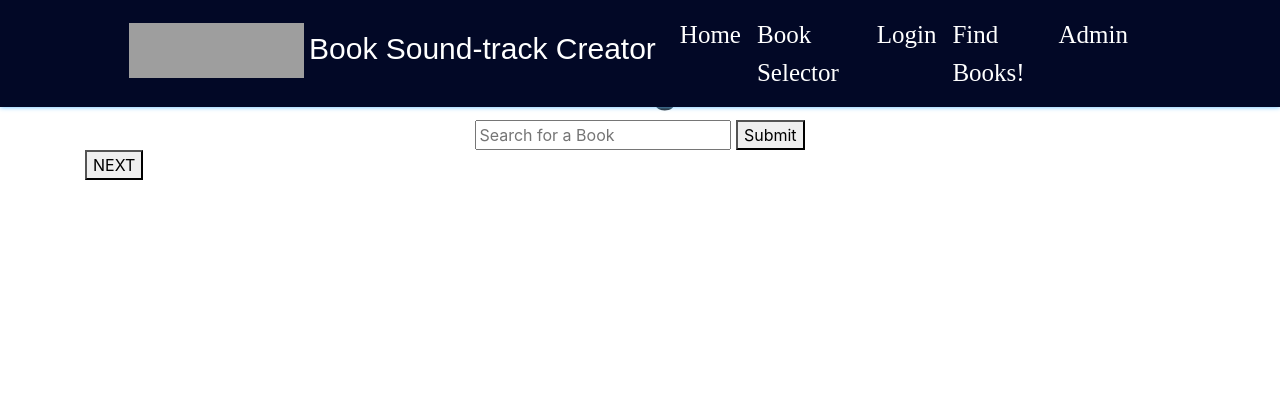
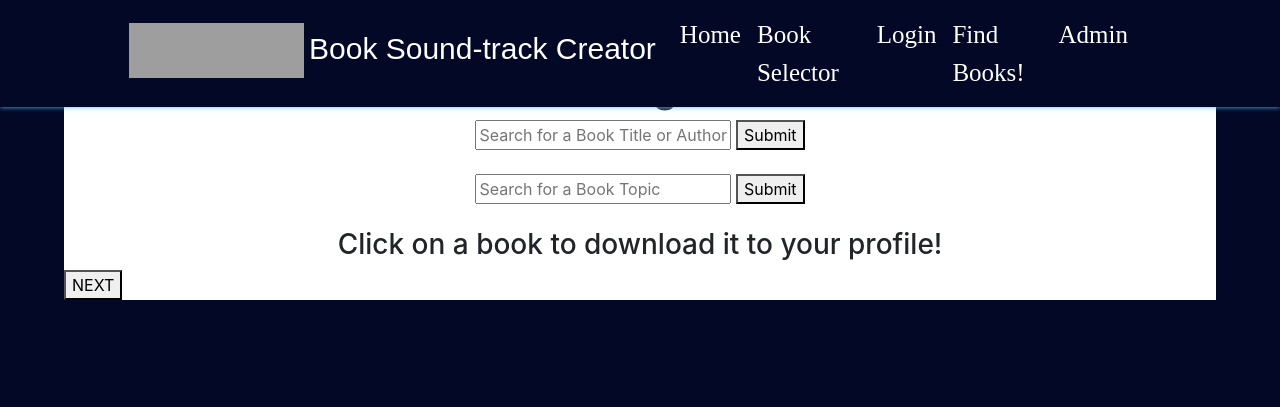
Before and after one commit to 3296Fall2020/projects-01-book-soundtrack-creator, a Django app: page /find_books/ in a window 1280 px wide. Shown: the top 407 px of the page. Run offline with Django 3.2, Linux system fonts and the light colour scheme; some libraries are stand-ins or nearby versions; grey boxes are pictures that could not be loaded.

Commit message:
book search updated. Book import updated

```diff
--- a/book_soundtrack_creator/app/views.py
+++ b/book_soundtrack_creator/app/views.py
@@ -1,9 +1,14 @@
 from django.shortcuts import render, HttpResponseRedirect
 from django.http import HttpResponse, JsonResponse, Http404
+from django.core.files import File
+from django.views.decorators.csrf import csrf_exempt
+import requests
 from .models import *
 import spotipy
 import spotipy.util as util
 from spotipy import oauth2
+from zipfile import ZipFile
+
 # Create your views here.
 
 scope = 'user-library-read'
@@ -26,9 +31,58 @@
 def book_import(request):
     return render (request, 'book_import.html')
 
+@csrf_exempt
 def book_upload(request):
+    book = Book.objects.create()
     if request.method == 'POST':
-        print("works")
+        bookID = request.POST.get('id')
+        title = request.POST.get('title')
+        author = request.POST.get('author')
+        textURL = request.POST.get('text')
+        print(id)
+        print(title)
+        print(author)
+        print(textURL)
+
+        book.bookID = bookID
+        book.title = title
+        book.author = author
+
+        if('.zip' in textURL):
+            print("CONTAINS ZIP")
+            print(textURL)
+            r = requests.get(textURL)
+            f = open('./books/'+author.replace(" ", "").replace(",","")+'.zip', "wb")
+            f.write(r.content)
+            f.close()
+            r = requests.get(textURL)
+            zf = ZipFile('./books/'+author.replace(" ", "").replace(",","")+'.zip', 'r')
+            zf.extractall('./books')
+            zf.close()
+            filename = textURL.replace("http://www.gutenberg.org/files/"+bookID+"/", "./books/").replace(".zip",".txt")
+            print(filename)
+            f = open(filename, "r")
+            myfile = File(f)
+            book.bookText = myfile
+
+
+
+        else:
+            r = requests.get(textURL)
+            f = open('./books/'+author.replace(" ", "").replace(",","")+'.txt', "wb")
+            f.write(r.content)
+            f.close()
+            f = open('./books/'+author.replace(" ", "").replace(",","")+'.txt', "r")
+            myfile = File(f)
+            book.bookText = myfile
+
+    book.save()
+    book.bookEmotion = classify_emotion(book)
+
+
+    form_error = "Submission successful"
+    response = JsonResponse({'form_error': form_error})
+    return  response
 
 def set_user_info(request):
     response = ""
@@ -51,10 +105,11 @@
 # TODO create ebook reader
 
 def classify_emotion(book):
+
      # book = Book.objects.create()
 
     # Extract the book text
-    book = Book.objects.all().get(pk = kwargs["id"])
+    # book = Book.objects.all().get(pk = kwargs["id"])
     bookText = book.bookText
     # print(bookText)
     bookText.open(mode='r')
@@ -65,17 +120,6 @@
     emotion = Book.emotion_classifier(lines)  # Returns a dictionary of {emotion: value}
     # emotion = "test emotion"
     book.bookEmotion = emotion
-
-    # Create graph for current book
-    # keys = book.bookEmotion.keys()
-    # values = book.bookEmotion.values()
-    # graph = plt.figure()
-    # plt.bar(keys, values)
-    # plt.suptitle('Emotion Analysis of ' + str(book.title))
-    # plt.xticks(rotation='82.5')
-    # graph = plt.savefig('static/img/' + book.title.replace(' ', '_') + '_graph.png')
-    # book.bookEmotionGraph = graph
-
     book.save()
 
 def book_info(request, *args, **kwargs):
@@ -117,5 +161,6 @@
 
     return render(request, 'sign_in.html', {'results': tracks})
 
+
 def find_books(request):
     return render(request, 'gutenindex.html')
--- a/book_soundtrack_creator/book_soundtrack_creator/settings.py
+++ b/book_soundtrack_creator/book_soundtrack_creator/settings.py
@@ -39,6 +39,7 @@
     'django.contrib.messages',
     'django.contrib.staticfiles',
     'app',
+    'corsheaders'
 ]
 
 MIDDLEWARE = [
@@ -48,6 +49,7 @@
     'django.middleware.csrf.CsrfViewMiddleware',
     'django.contrib.auth.middleware.AuthenticationMiddleware',
     'django.contrib.messages.middleware.MessageMiddleware',
+    'corsheaders.middleware.CorsMiddleware',
     'django.middleware.clickjacking.XFrameOptionsMiddleware',
 ]
 
--- a/book_soundtrack_creator/static/js/gutenindex.js
+++ b/book_soundtrack_creator/static/js/gutenindex.js
@@ -17,11 +17,15 @@
     for (var book in books){
         console.log("works")
         var bookDiv = document.createElement('div');
-        bookDiv.setAttribute('class', "col-sm-4 book");
+        bookDiv.setAttribute('class', "col-md-3 book");
         bookDiv.setAttribute('id', 'book'+book);
         bookDiv.setAttribute('name', books[book].id + '')
-        bookDiv.style.border = "2px solid black"
-        // bookDiv.style.margin = "10px"
+        bookDiv.style.border = "2px solid #44bcc9"
+        bookDiv.style.margin = "10px"
+        bookDiv.style.padding = "10px"
+        bookDiv.style.borderRadius = "5px"
+
+        bookDiv.style.cursor = "pointer"
         bookDiv.setAttribute('onclick', 'bookLink('+books[book].id+')')
         document.getElementById("row").appendChild(bookDiv);
 
@@ -46,8 +50,8 @@
         var img = document.createElement('img');
         img.setAttribute('src', books[book].formats["image/jpeg"]);
         img.setAttribute('alt','Book Cover');
-        img.style.height = "100px"
-        img.style.width = "100px"
+        img.style.height = "200px"
+        img.style.width = "125px"
         document.getElementById('book'+book).appendChild(img);
 
 
@@ -59,23 +63,38 @@
 function bookLink(bookID){
     let bookUrl = "http://gutendex.com/books/"+bookID
     console.log(bookUrl)
-    getBook(bookUrl)
+    getBook(bookUrl, bookID)
 }
 
-function getBook(url){
-    fetch(url)
-        .then((reponse) => {
-            if(reponse.ok){
-                books = response.results
-                return reponse.json();
+function getBookTopic(){
+    url = "http://gutendex.com/books?topic="
+    bookSearch = document.getElementById("bookTopic").value
+    if(bookSearch == ""){
+        alert("Please enter something into the search bar")
+    }else{
+        // console.log(bookSearch)
+        book_tokens = bookSearch.split(" ")
+        for (var tok in book_tokens){
+            if(tok == 0){
+                url += book_tokens[tok]
             }else{
-                return Promise.reject('something went wrong!');
+                url += "%20"+book_tokens[tok]
             }
-        })
-        .then((myJson) => {
 
-            console.log(myJson);
-        })
+        }
+        loadBooks(url)
+    }
+
+}
+
+async function getBook(url){
+    let book;
+    console.log(url)
+    const resp =  await fetch(url);
+    respBook = await resp.json() ;
+    book = respBook
+    console.log(book)
+    importBook(book)
 }
 
 function nextPage(){
@@ -104,6 +123,63 @@
     }
 
 }
+
+async function importBook(book){
+    console.log(book)
+    var title = book.title
+    var id = book.id
+    var author = ""
+    if(book.authors != ""){
+        author = book.authors[0].name
+    }
+    var textUrl= book.formats['text/plain; charset=utf-8']
+    console.log(textUrl)
+    var cover = book.formats['image/jpeg']
+    console.log(cover)
+    const endpoint = "http://127.0.0.1:8000/book_upload/";
+    let csrftoken = getCookie('csrftoken');
+
+    var formData = new FormData();
+    formData.append('title',title)
+    formData.append('id',id)
+    formData.append('author',author)
+    formData.append('text',textUrl)
+    formData.append('cover',cover)
+
+    const resp = await fetch(endpoint, {
+        method: "POST",
+        body: formData,
+        headers:{ "X-CSRFToken": csrftoken },
+    });
+    response = await resp.json();
+    response = response.form_error
+    console.log("Response: "+response)
+    if(response == "Submission successful"){
+      console.log("reached")
+    }else {
+        console.log("failed")
+    }
+    alert("Book added!");
+}
+
+// The following function are copying from
+// https://docs.djangoproject.com/en/dev/ref/csrf/#ajax
+function getCookie(name) {
+    var cookieValue = null;
+    if (document.cookie && document.cookie !== '') {
+        var cookies = document.cookie.split(';');
+        for (var i = 0; i < cookies.length; i++) {
+            var cookie = cookies[i].trim();
+            // Does this cookie string begin with the name we want?
+            if (cookie.substring(0, name.length + 1) === (name + '=')) {
+                cookieValue = decodeURIComponent(cookie.substring(name.length + 1));
+                break;
+            }
+        }
+    }
+    return cookieValue;
+}
+
 async function importBooks(){
     alert("book sending")
     const myForm = document.getElementById("form")
--- a/book_soundtrack_creator/templates/app/gutenindex.html
+++ b/book_soundtrack_creator/templates/app/gutenindex.html
@@ -5,19 +5,40 @@
 
         <head>
             <script src = "{%static '/js/gutenindex.js' %}"></script>
-
+            <style>
+                html{
+                    background-color:#020826;
+                }
+                body{
+                    background-color:#020826;
+                    color: white;
+                }
+                .grid-container{
+                    background-color:#020826;
+                    color: white;
+                }
+            </style>
             <link rel="stylesheet" href="https://stackpath.bootstrapcdn.com/bootstrap/4.3.1/css/bootstrap.min.css" integrity="sha384-ggOyR0iXCbMQv3Xipma34MD+dH/1fQ784/j6cY/iJTQUOhcWr7x9JvoRxT2MZw1T" crossorigin="anonymous">
         </head>
         <h1 style="text-align: center;">Gutenberg books</h1>
-        <div class="container" id = "container">
-            <form align = "center" method="POST">
-                <input type = "text" placeholder = "Search for a Book" name ="search" id = "bookSearch">
-                <button type="button" onclick= "getSearchBook()" >Submit</button>
-            </form>
-            <div class = "row" id = "row">
+        <form align = "center" method="POST">
+            <input type = "text" placeholder = "Search for a Book Title or Author" name ="search" id = "bookSearch">
+            <button type="button" onclick= "getSearchBook()" >Submit</button>
+        </form>
+        <br>
+        <form align = "center" method="POST">
+            <input type = "text" placeholder = "Search for a Book Topic" name ="search" id = "bookTopic">
+            <button type="button" onclick= "getBookTopic()" >Submit</button>
+        </form>
+        <br>
+        <b><h3 style="text-align: center;">Click on a book to download it to your profile!</h3></b>
+        <button onclick="nextPage()" >NEXT</button>
+
+        <div class="grid-container d-flex justify-content-between" id = "container">
+            <div class = "row justify-content-center"  id = "row">
 
             </div>
-            <button style="text-align: right;" onclick="nextPage()">NEXT</button>
+
         </div>
     </body>
 </html>
```
Also changed, not shown: book_soundtrack_creator/app/models.py (+5 -2 lines).
